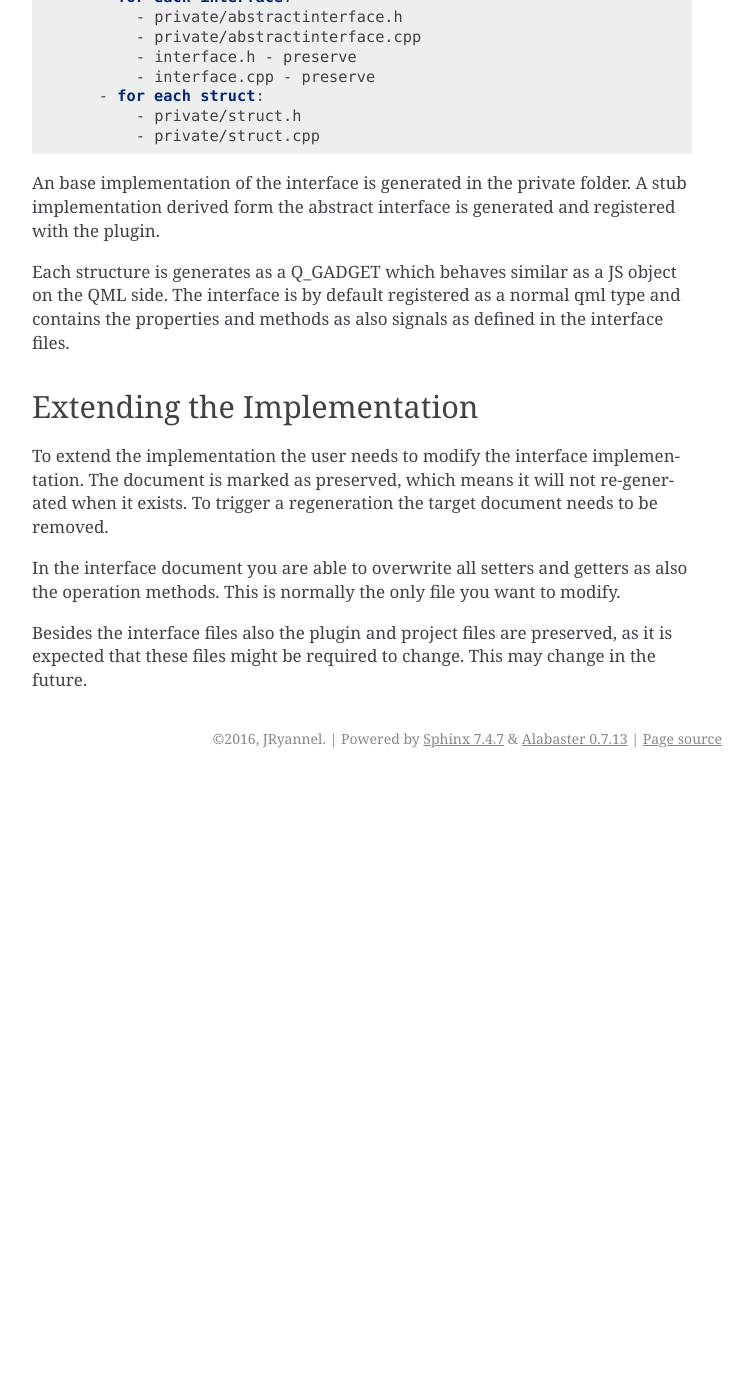
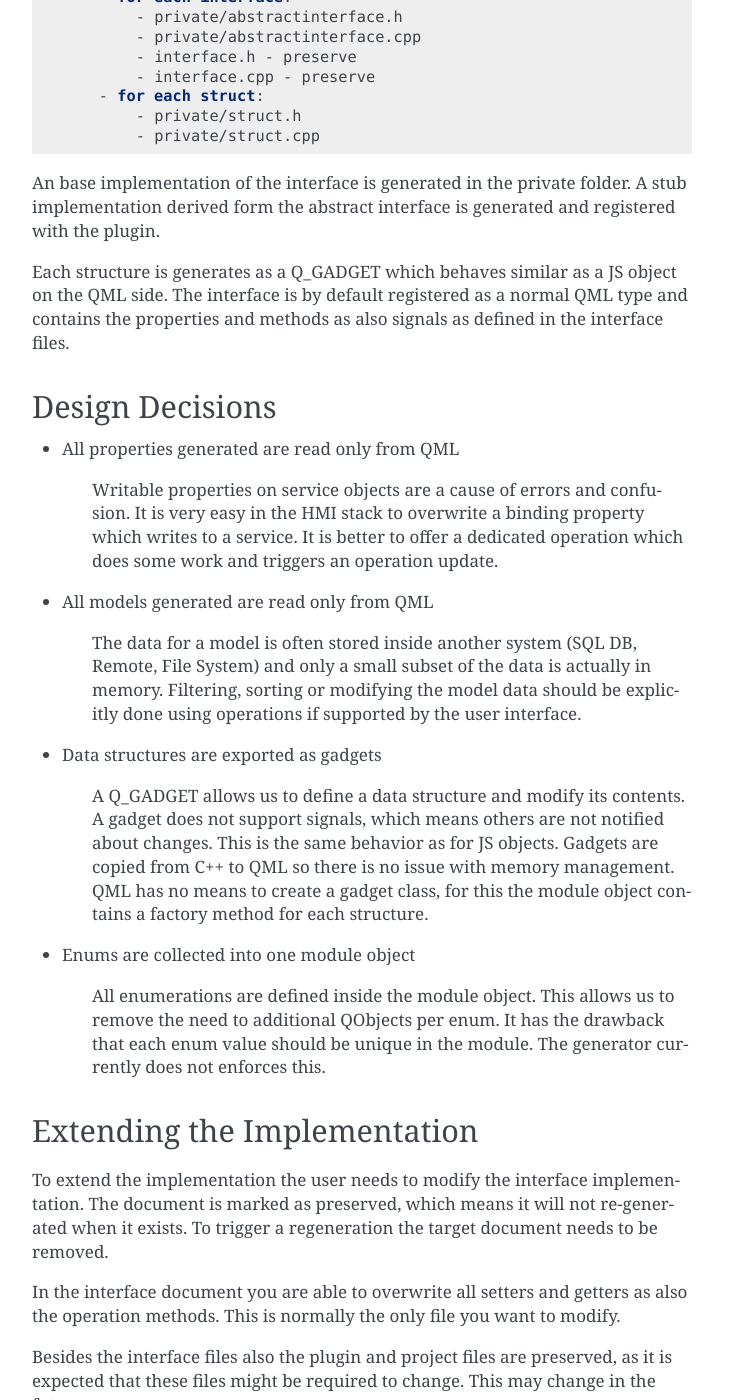
Before and after one commit to Pelagicore/qface, a Sphinx documentation site: the page built from docs/qtcpp.rst, in a window 1280 px wide and 1400 px high, scrolled down 1627 px. Shown: the whole window, without its empty margins (388-1141 px from the left). Built offline with Sphinx 7.4.7, drawn with Linux system fonts in a browser that asks for light colours; before the commit the page ends 2405 px from its top, so only the background shows below that; some of the changed text lies outside the part shown.

Commit message:
described some design decision for the QtCPP generator

```diff
--- a/docs/qtcpp.rst
+++ b/docs/qtcpp.rst
@@ -88,7 +88,27 @@ For each module the generator creates the qmake project files, the plugin code t
 
 An base implementation of the interface is generated in the private folder. A stub implementation derived form the abstract interface is generated and registered with the plugin.
 
-Each structure is generates as a Q_GADGET which behaves similar as a JS object on the QML side. The interface is by default registered as a normal qml type and contains the properties and methods as also signals as defined in the interface files.
+Each structure is generates as a Q_GADGET which behaves similar as a JS object on the QML side. The interface is by default registered as a normal QML type and contains the properties and methods as also signals as defined in the interface files.
+
+Design Decisions
+================
+
+* All properties generated are read only from QML
+
+    Writable properties on service objects are a cause of errors and confusion. It is very easy in the HMI stack to overwrite a binding property which writes to a service. It is better to offer a dedicated operation which does some work and triggers an operation update.
+
+* All models generated are read only from QML
+
+    The data for a model is often stored inside another system (SQL DB, Remote, File System) and only a small subset of the data is actually in memory. Filtering, sorting or modifying the model data should be explicitly done using operations if supported by the user interface.
+
+* Data structures are exported as gadgets
+
+    A Q_GADGET allows us to define a data structure and modify its contents. A gadget does not support signals, which means others are not notified about changes. This is the same behavior as for JS objects. Gadgets are copied from C++ to QML so there is no issue with memory management. QML has no means to create a gadget class, for this the module object contains a factory method for each structure.
+
+* Enums are collected into one module object
+
+    All enumerations are defined inside the module object. This allows us to remove the need to additional QObjects per enum. It has the drawback that each enum value should be unique in the module. The generator currently does not enforces this.
+
 
 Extending the Implementation
 ============================
```
Also changed, not shown: other parts of docs/qtcpp.rst (+1 -1 lines).
